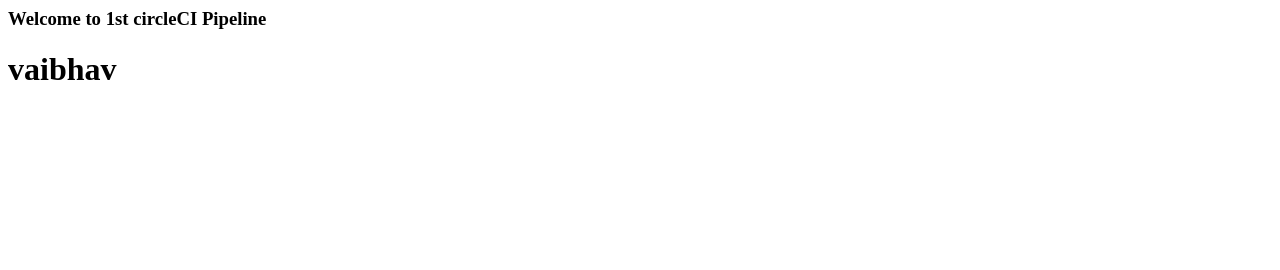
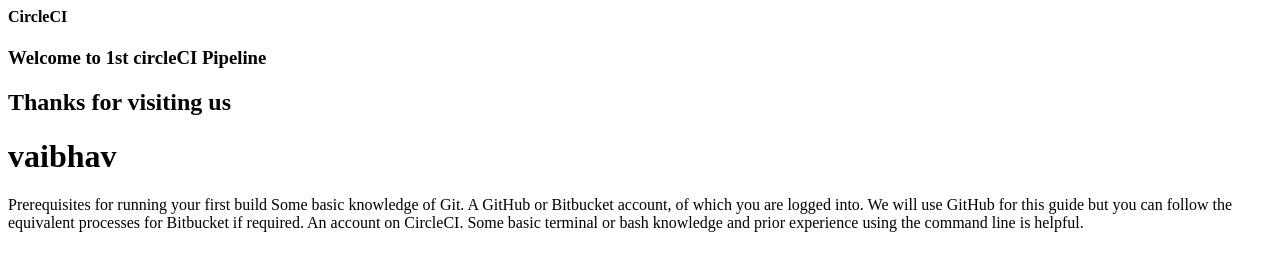
Before and after one commit to vaibhavkhatal/circleCI_TEST, a plain HTML site: page index.html in a window 1280 px wide. Drawn offline with Linux system fonts and the light colour scheme.

Commit message:
Update index.html
added p

```diff
--- a/index.html
+++ b/index.html
@@ -1,6 +1,16 @@
 <html>
     <body>
+        <h4>CircleCI</h4>
         <h3>Welcome to 1st circleCI Pipeline</h3>
+        <h2>Thanks for visiting us</h2>
         <h1>vaibhav</h1>
+            <p>
+                Prerequisites for running your first build
+Some basic knowledge of Git.
+A GitHub or Bitbucket account, of which you are logged into. We will use GitHub for this guide but you can follow the equivalent processes for Bitbucket if required.
+An account on CircleCI.
+Some basic terminal or bash knowledge and prior experience using the command line is helpful.
+
+            </p>
     </body>
 </html>
```
